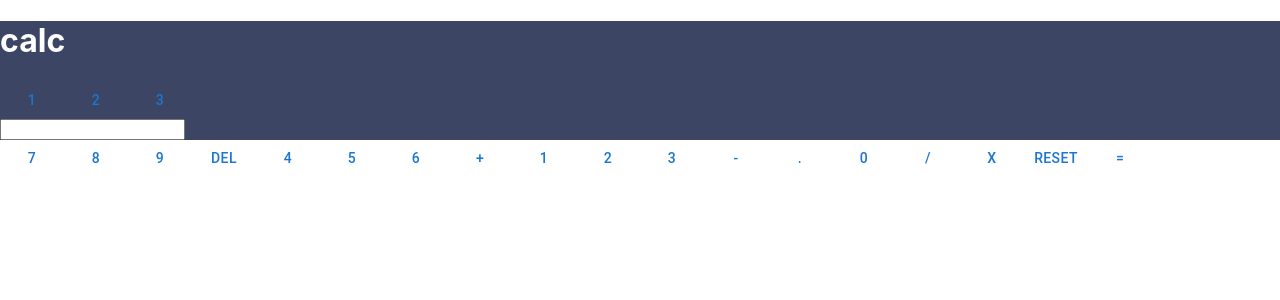
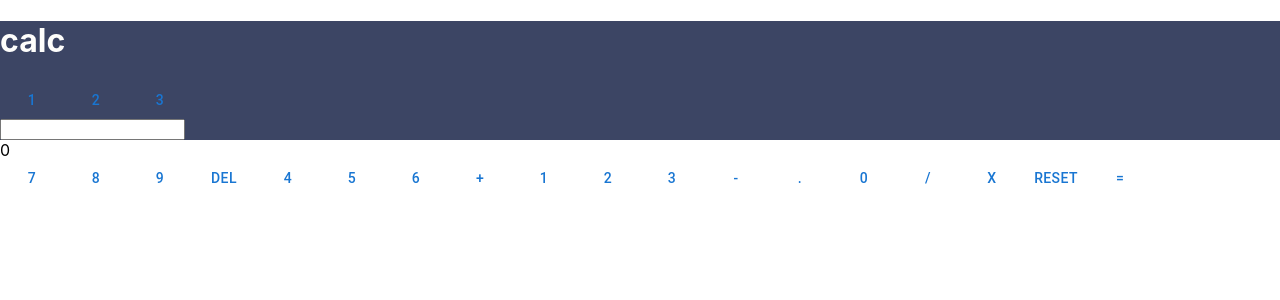
Before and after one commit to ChristalBell/my-calculator, a React (Create React App) app: page / in a window 1280 px wide. Shown: the top 300 px of the page. Built offline with nearby package versions, Linux system fonts and the light colour scheme.

Commit message:
+ and - working

```diff
--- a/src/components/Keypad.js
+++ b/src/components/Keypad.js
@@ -1,25 +1,18 @@
 import { Button } from "@mui/material";
-import React, { useReducer } from "react";
-const ACTIONS = {
-  ADD_DIGIT: "add-digit",
-  CHOOSE_OPERATION: "choose-operation",
-  CLEAR: "clear",
-  DELETE_DIGIT: "delete-digit",
-  EVALUATE: "evaluate",
-};
-function reducer(state, { type, payload }) {}
+import React, { useState } from "react";
+
 function Keypad() {
-  const [{ currentValue, previousValue, operation }, dispatch] = useReducer(
-    reducer,
-    {}
-  );
+  const [count, setCount] = useState(0);
+
+  function decrementCount() {
+    setCount((prevCount) => prevCount - 1);
+  }
+  function incrementCount() {
+    setCount((prevCount) => prevCount + 1);
+  }
   return (
     <div>
-      <div className="screen">
-        {previousValue}
-        {operation}
-        {currentValue}
-      </div>
+      <div> {count}</div>
       <div>
         <Button>7</Button>
         <Button>8</Button>
@@ -28,11 +21,11 @@
         <Button>4</Button>
         <Button>5</Button>
         <Button>6</Button>
-        <Button>+</Button>
+        <Button onClick={incrementCount}>+</Button>
         <Button>1</Button>
         <Button>2</Button>
         <Button>3</Button>
-        <Button>-</Button>
+        <Button onClick={decrementCount}>-</Button>
         <Button>.</Button>
         <Button>0</Button>
         <Button>/</Button>
```
